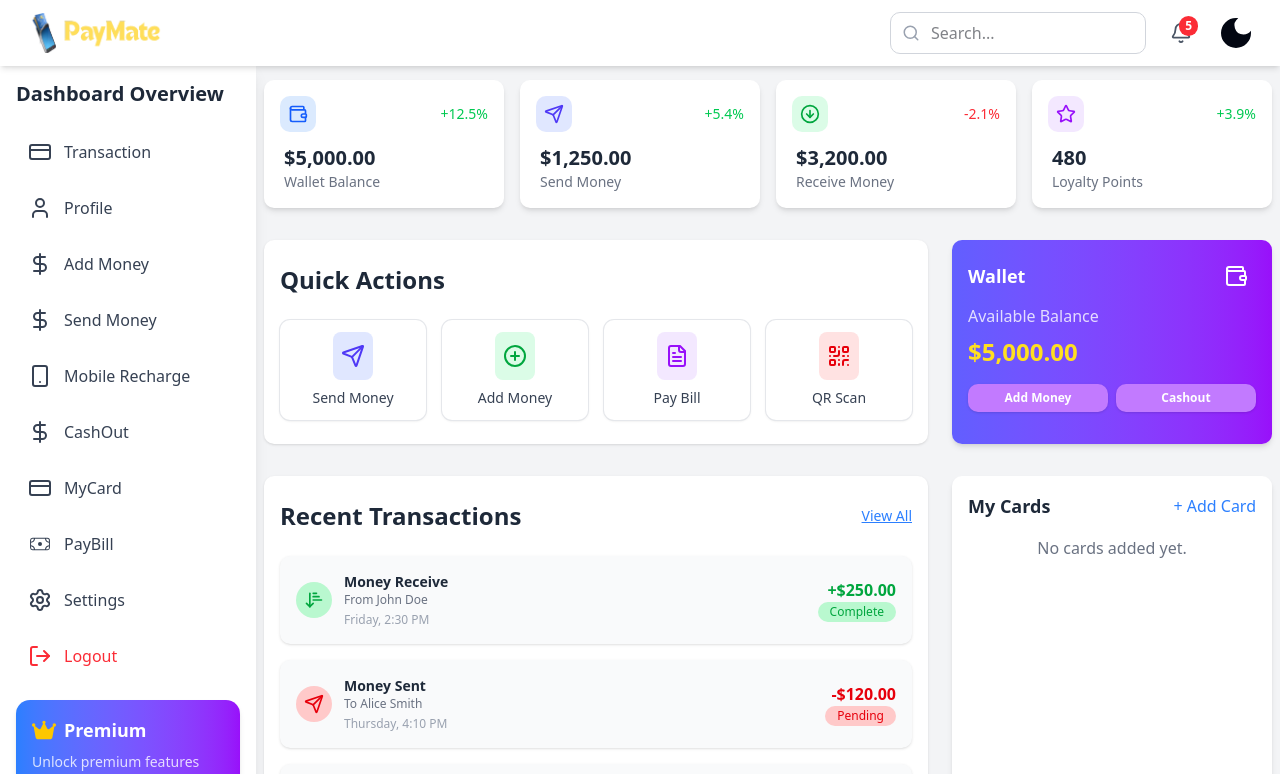
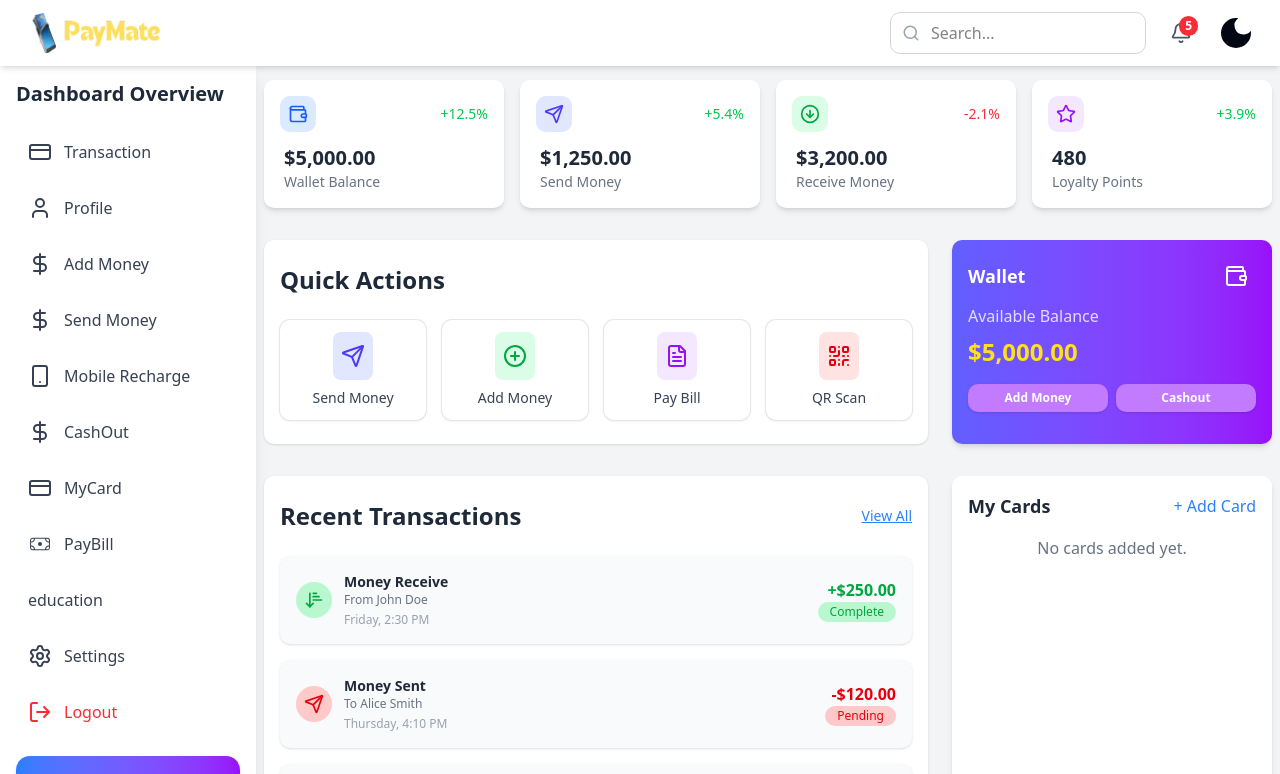
Before and after one commit to mithun41/digital-wallet-client, a React (Vite) app: page /dashboard in a window 1280 px wide. Shown: the top 774 px of the page. Built offline with nearby package versions, Linux system fonts and the light colour scheme.

Commit message:
add the education fee new section

```diff
--- a/src/Layouts/dashboardLayout/DashboardLayout.jsx
+++ b/src/Layouts/dashboardLayout/DashboardLayout.jsx
@@ -55,6 +55,11 @@ const menuItems = [
     name: "PayBill",
     path: "/dashboard/pay-bill",
     icon: <CiMoneyBill size={24} />,
+  },
+  {
+    name: "education",
+    path: "/dashboard/education",
+
   },
   {
     name: "Settings",
--- /dev/null
+++ b/src/Pages/dashboard/EducationFeeCalculator/EducationFeeCalculator.jsx
@@ -0,0 +1,11 @@
+import React from 'react';
+
+const EducationFeeCalculator = () => {
+    return (
+        <div>
+            <h1>EducationFeeCalculator</h1>
+        </div>
+    );
+};
+
+export default EducationFeeCalculator;
--- a/src/Routes/Routes.jsx
+++ b/src/Routes/Routes.jsx
@@ -28,6 +28,7 @@ import SendMoneyBlog from "../Pages/sendMoneyBlog/SendMoneyBlog";
 import AddMoneyBlogPages from "../Pages/AddMoneyBlogPages/AddMoneyBlogPages";
 import WalletBlogPage from "../Pages/WalletBlogPage/WalletBlogPage";
 import RewardsSection from "../Pages/RewardsSection/RewardsSection";
+import EducationFeeCalculator from "../Pages/dashboard/EducationFeeCalculator/EducationFeeCalculator";
 
 
 export const router = createBrowserRouter([
@@ -64,6 +65,7 @@ export const router = createBrowserRouter([
           { path: "trans-history", Component: TransactionHistory },
           { path: "send-money", Component: SendMoney },
           { path: "pay-bill", Component: PayBill },
+          {path:"education", Component: EducationFeeCalculator}
 
         ],
       },
```
